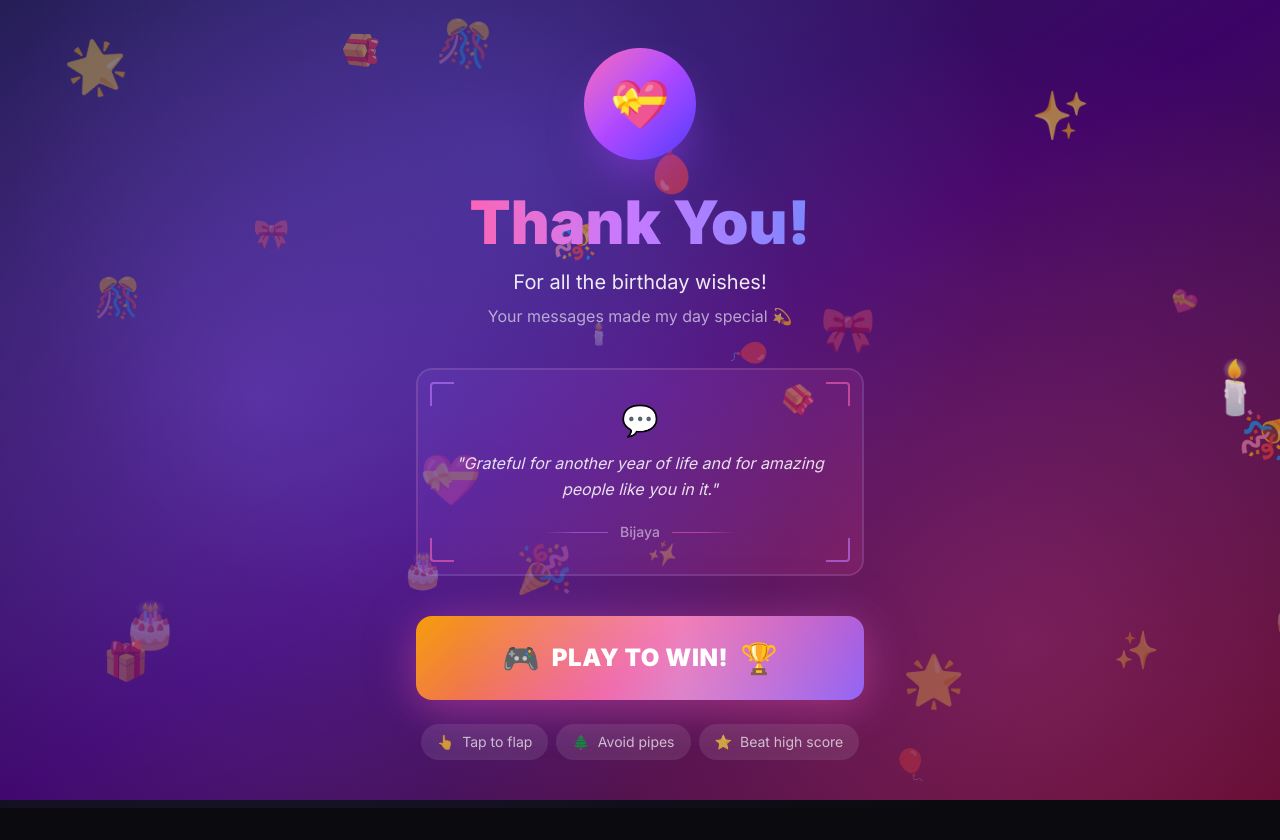
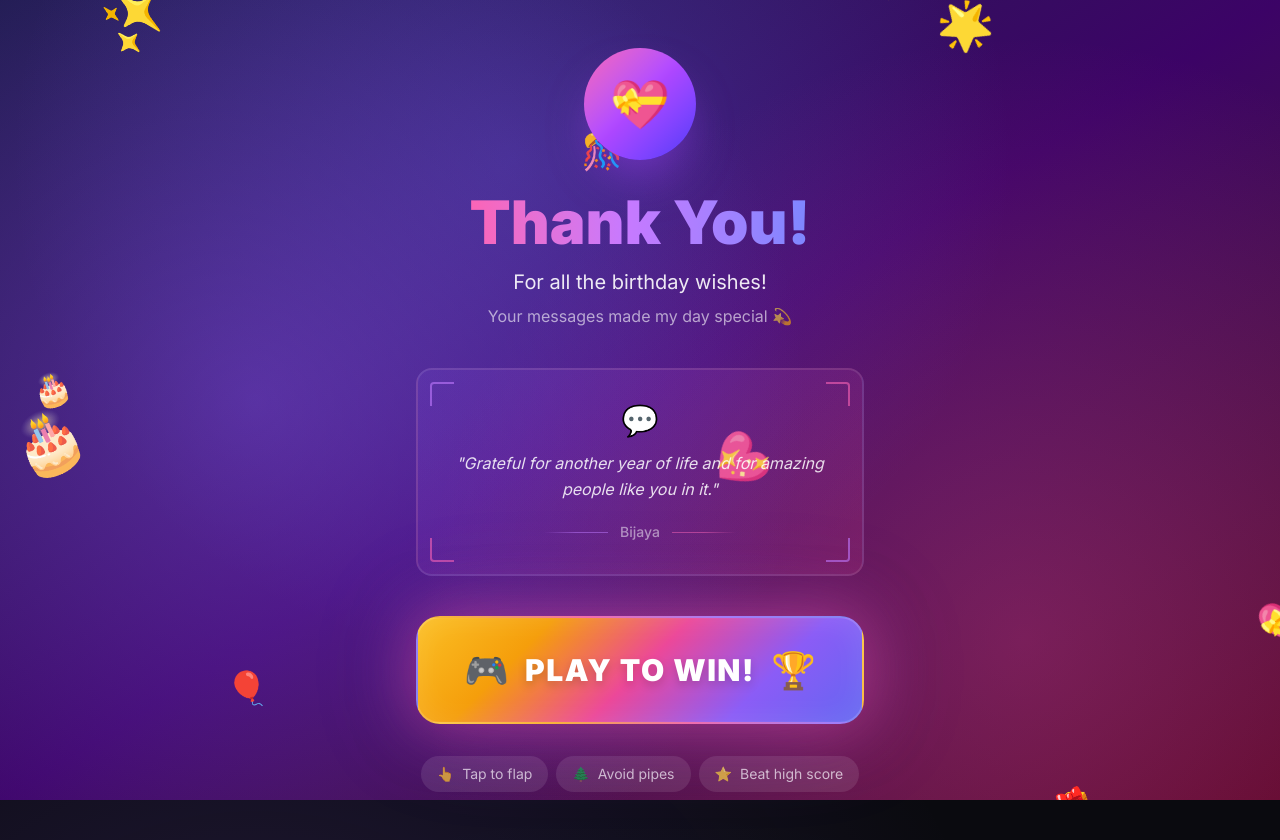
Before and after one commit to bijbrin/birthday-bijaya, a Next.js app: page / in a window 1280 px wide. Before the commit the page ends 808 px from the top, so only its background shows below. Built offline with nearby package versions, Linux system fonts and the light colour scheme; a web font is replaced by a local one.

Commit message:
Fireworks particles from outside screen, bigger button with pulse rings and animated emojis

```diff
--- a/app/page.tsx
+++ b/app/page.tsx
@@ -20,21 +20,55 @@ const useNameFromParams = () => {
   return name;
 };
 
-// Floating particles that move all over the screen
+// Floating particles that come from outside like fireworks
 const FloatingParticles = () => {
-  const [particles, setParticles] = useState<Array<{ id: number; emoji: string; x: number; y: number; size: number; duration: number; delay: number }>>([]);
+  const [particles, setParticles] = useState<Array<{ id: number; emoji: string; startX: number; startY: number; endX: number; endY: number; size: number; duration: number; delay: number }>>([]);
 
   useEffect(() => {
-    const emojis = ['🎈', '🎉', '✨', '🎂', '🎁', '💝', '🌟', '🎊', '🕯️', '🎀'];
-    const newParticles = Array.from({ length: 25 }, (_, i) => ({
-      id: i,
-      emoji: emojis[i % emojis.length],
-      x: Math.random() * 100,
-      y: Math.random() * 100,
-      size: 20 + Math.random() * 30,
-      duration: 15 + Math.random() * 20,
-      delay: Math.random() * 10,
-    }));
+    const emojis = ['🎈', '🎉', '✨', '🎂', '🎁', '💝', '🌟', '🎊', '🕯️', '🎀', '🎵', '💖'];
+    const newParticles = Array.from({ length: 30 }, (_, i) => {
+      // Start from outside the screen
+      const side = Math.floor(Math.random() * 4); // 0: top, 1: right, 2: bottom, 3: left
+      let startX, startY, endX, endY;
+
+      switch(side) {
+        case 0: // top
+          startX = Math.random() * 100;
+          startY = -20;
+          endX = Math.random() * 100;
+          endY = 120;
+          break;
+        case 1: // right
+          startX = 120;
+          startY = Math.random() * 100;
+          endX = -20;
+          endY = Math.random() * 100;
+          break;
+        case 2: // bottom
+          startX = Math.random() * 100;
+          startY = 120;
+          endX = Math.random() * 100;
+          endY = -20;
+          break;
+        default: // left
+          startX = -20;
+          startY = Math.random() * 100;
+          endX = 120;
+          endY = Math.random() * 100;
+      }
+
+      return {
+        id: i,
+        emoji: emojis[i % emojis.length],
+        startX,
+        startY,
+        endX,
+        endY,
+        size: 24 + Math.random() * 32,
+        duration: 8 + Math.random() * 12,
+        delay: Math.random() * 5,
+      };
+    });
     setParticles(newParticles);
   }, []);
 
@@ -46,15 +80,15 @@ const FloatingParticles = () => {
           className="absolute"
           style={{
             fontSize: p.size,
-            left: `${p.x}%`,
-            top: `${p.y}%`,
+            left: `${p.startX}%`,
+            top: `${p.startY}%`,
           }}
           animate={{
-            x: [0, Math.random() * 200 - 100, Math.random() * 200 - 100, 0],
-            y: [0, Math.random() * 200 - 100, Math.random() * 200 - 100, 0],
-            rotate: [0, 360, -360, 0],
-            scale: [1, 1.2, 0.8, 1],
-            opacity: [0.3, 0.8, 0.5, 0.3],
+            x: [`0vw`, `${p.endX - p.startX}vw`],
+            y: [`0vh`, `${p.endY - p.startY}vh`],
+            rotate: [0, 360, -360, 720],
+            scale: [0.5, 1.2, 1, 0.8, 1.1],
+            opacity: [0, 1, 1, 1, 0],
           }}
           transition={{
             duration: p.duration,
@@ -152,32 +186,55 @@ const ThankYouMessage = ({ name, onPlayGame }: { name: string; onPlayGame: () =>
         {/* Big CTA Button */}
         <motion.button
           onClick={onPlayGame}
-          className="w-full py-6 rounded-2xl font-black text-2xl text-white relative overflow-hidden group mb-6"
+          className="w-full py-8 rounded-3xl font-black text-3xl text-white relative overflow-hidden group mb-8"
           style={{
-            background: 'linear-gradient(135deg, #f59e0b 0%, #ec4899 50%, #8b5cf6 100%)',
-            boxShadow: '0 10px 40px rgba(236, 72, 153, 0.4), 0 0 60px rgba(139, 92, 246, 0.2)',
+            background: 'linear-gradient(135deg, #fbbf24 0%, #f59e0b 25%, #ec4899 50%, #8b5cf6 75%, #6366f1 100%)',
+            boxShadow: '0 0 60px rgba(236, 72, 153, 0.5), 0 0 100px rgba(139, 92, 246, 0.3), inset 0 0 30px rgba(255,255,255,0.1)',
+            border: '2px solid rgba(255,255,255,0.2)',
           }}
           whileHover={{
-            scale: 1.03,
-            boxShadow: '0 15px 50px rgba(236, 72, 153, 0.5), 0 0 80px rgba(139, 92, 246, 0.3)',
+            scale: 1.05,
+            boxShadow: '0 0 80px rgba(236, 72, 153, 0.6), 0 0 120px rgba(139, 92, 246, 0.4), inset 0 0 40px rgba(255,255,255,0.2)',
           }}
-          whileTap={{ scale: 0.97 }}
-          initial={{ y: 20, opacity: 0 }}
-          animate={{ y: 0, opacity: 1 }}
-          transition={{ delay: 0.6 }}
+          whileTap={{ scale: 0.95 }}
+          initial={{ y: 30, opacity: 0, scale: 0.9 }}
+          animate={{ y: 0, opacity: 1, scale: 1 }}
+          transition={{ delay: 0.6, type: 'spring', stiffness: 200 }}
         >
-          {/* Shine effect */}
+          {/* Animated background */}
           <motion.div
-            className="absolute inset-0 bg-gradient-to-r from-transparent via-white/30 to-transparent"
-            initial={{ x: '-100%' }}
-            animate={{ x: '200%' }}
-            transition={{ duration: 2, repeat: Infinity, repeatDelay: 3 }}
+            className="absolute inset-0 opacity-50"
+            style={{
+              background: 'linear-gradient(90deg, transparent, rgba(255,255,255,0.2), transparent)',
+            }}
+            animate={{ x: ['-200%', '200%'] }}
+            transition={{ duration: 2, repeat: Infinity, repeatDelay: 2 }}
           />
 
-          <span className="relative z-10 flex items-center justify-center gap-3">
-            <span className="text-3xl">🎮</span>
-            <span className="tracking-wide">PLAY TO WIN!</span>
-            <span className="text-3xl">🏆</span>
+          {/* Pulse rings */}
+          <motion.div
+            className="absolute inset-0 rounded-3xl"
+            style={{ border: '2px solid rgba(255,255,255,0.3)' }}
+            animate={{ scale: [1, 1.1, 1], opacity: [0.5, 0, 0.5] }}
+            transition={{ duration: 2, repeat: Infinity }}
+          />
+
+          <span className="relative z-10 flex items-center justify-center gap-4">
+            <motion.span
+              className="text-4xl"
+              animate={{ rotate: [0, -10, 10, 0] }}
+              transition={{ duration: 0.5, repeat: Infinity, repeatDelay: 2 }}
+            >
+              🎮
+            </motion.span>
+            <span className="tracking-wider drop-shadow-lg">PLAY TO WIN!</span>
+            <motion.span
+              className="text-4xl"
+              animate={{ y: [0, -5, 5, 0] }}
+              transition={{ duration: 0.5, repeat: Infinity, repeatDelay: 2, delay: 0.25 }}
+            >
+              🏆
+            </motion.span>
           </span>
         </motion.button>
 
```
